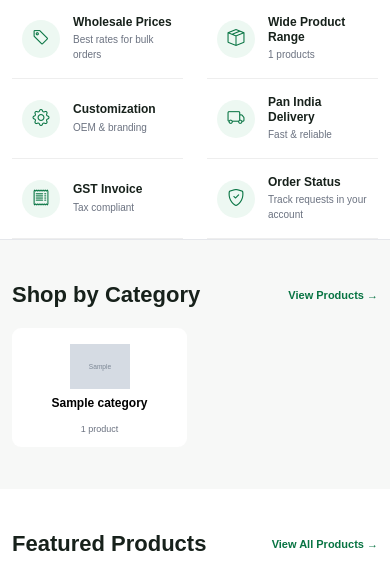
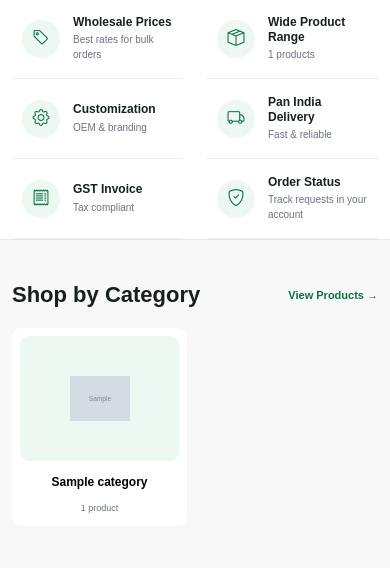
Before and after one commit to singh28799s/supplyhub, a Django app: page / in a window 390 px wide; the page is wider, and only the part inside the window is pictured. Shown: the part 614-1183 px from the top of that part. Run offline with Django 5.2, Linux system fonts and the light colour scheme; tables that the repository leaves empty hold one stand-in row (values such as "Sample post"); grey boxes marked "Sample" are stand-in pictures.

Commit message:
Fix category image styling and responsive layout

```diff
--- a/core/templates/core/home.html
+++ b/core/templates/core/home.html
@@ -444,15 +444,22 @@
             border-color: #c8ddd2;
         }
 
-        .category-image {
+       .category-icon {
     height: 125px;
     border-radius: 9px;
     background: var(--green-light);
     display: flex;
     align-items: center;
     justify-content: center;
-            font-size: 55px;
     margin-bottom: 14px;
+    overflow: hidden;
+}
+
+.category-icon img {
+    width: 100%;
+    height: 100%;
+    object-fit: contain;
+    display: block;
 }
 
         .category-card h6 {
```
Lines whose indentation alone changed are shown as unchanged.
